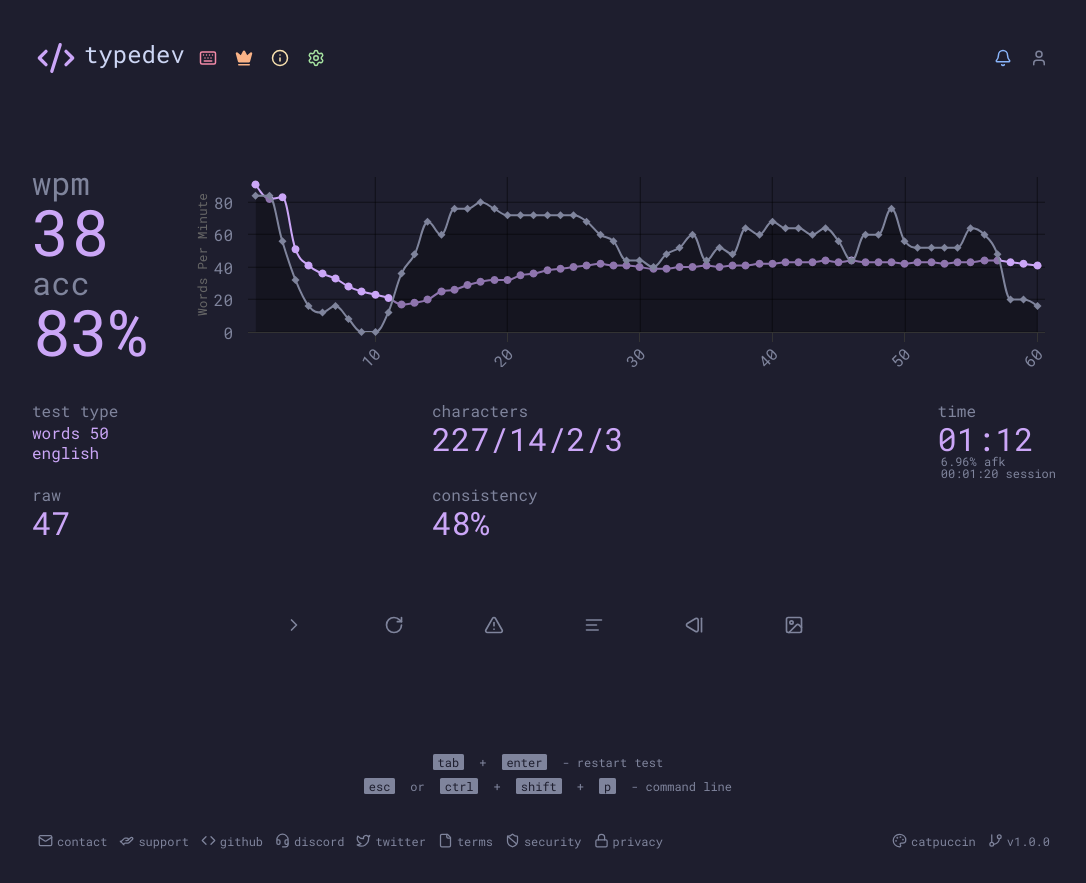
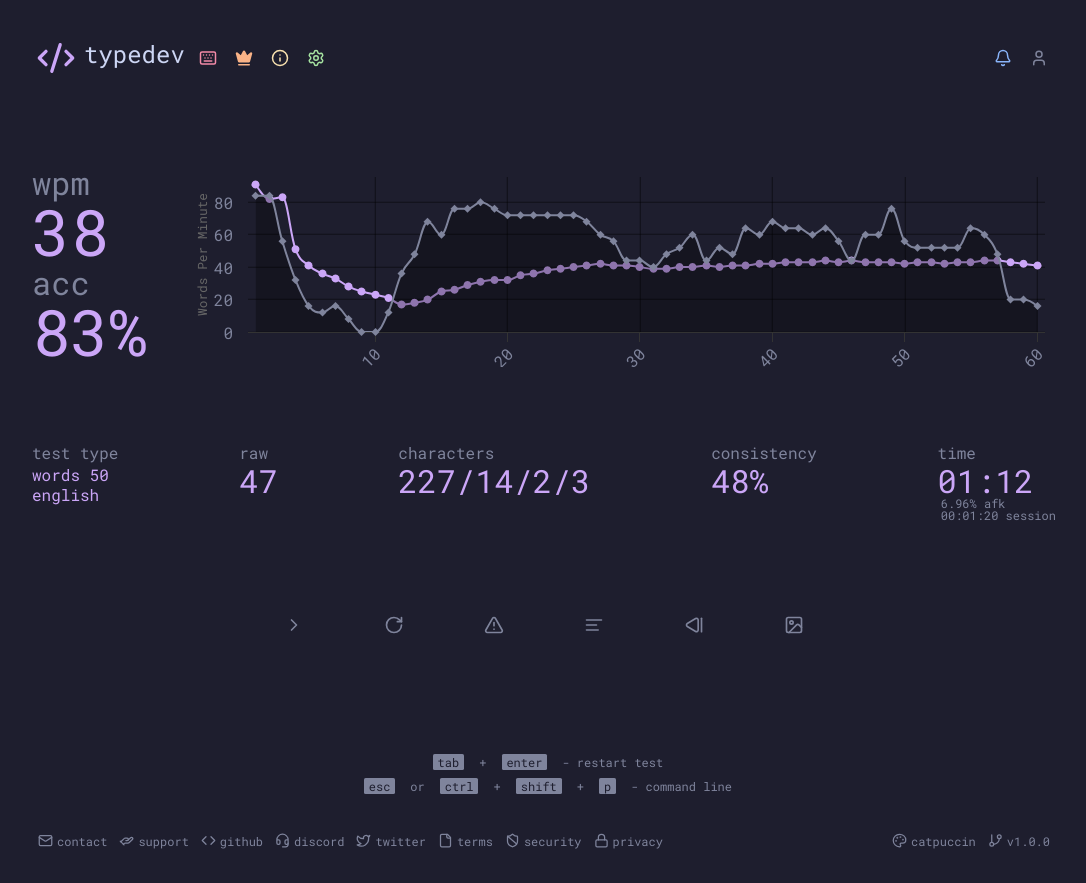
Before and after one commit to Tecu23/typedev, a React (Vite) app: page / in a window 1280 px wide. Shown: the whole page, without its empty margins (96-1182 px from the left). Built offline with nearby package versions, Linux system fonts and the light colour scheme.

Commit message:
some update to stats grid

```diff
--- a/src/components/Results.tsx
+++ b/src/components/Results.tsx
@@ -25,7 +25,7 @@ const Results = (props: Props) => {
         </div>
         <div
           id="morestats"
-          className="col-start-1 col-span-2 row-start-2 row-span-1 grid grid-flow-col items-start justify-between gap-2 gap-x-8 grid-rows-2 grid-cols-[max-content_max-content_max-content] "
+          className="col-start-1 col-span-2 row-start-2 row-span-1 grid grid-flow-col items-start justify-between gap-2 gap-x-8 grid-rows-3 grid-cols-2 md:grid-rows-2 md:grid-cols-[max-content_max-content_max-content] lg:grid-cols-none lg:grid-rows-none"
         >
           <div>
             <div className="text-sub text-[1rem] leading-[1rem] mb-1">test type</div>
```
